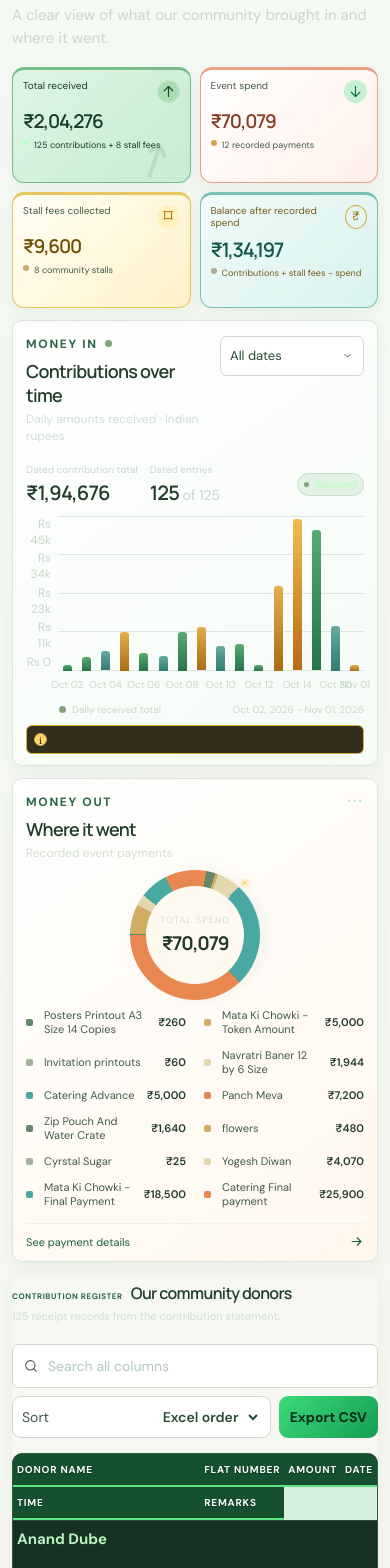
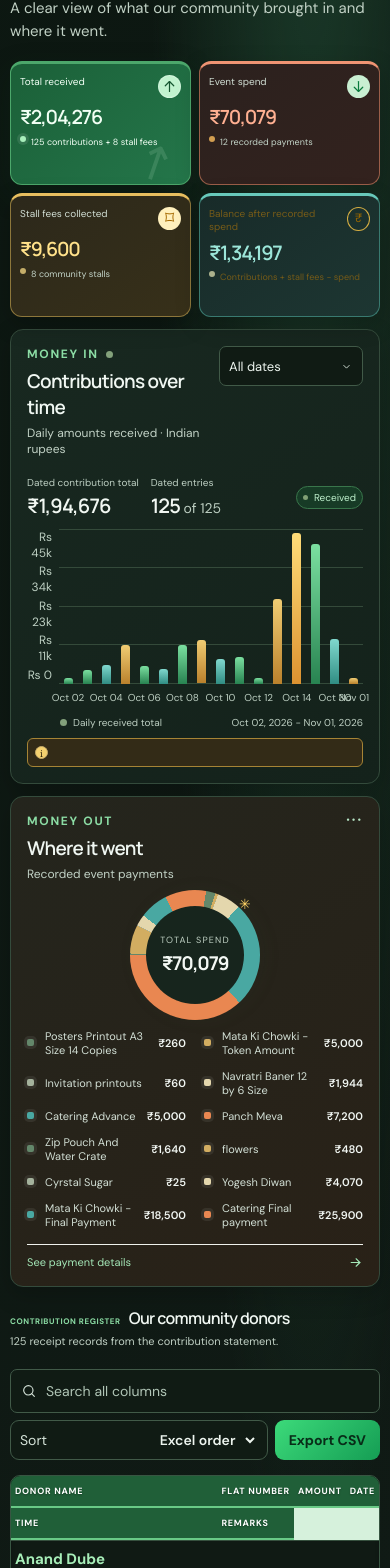
Before and after one commit to abhisheksawant52/Godrejnest, a React (Vite) app: page / in a window 390 px wide. Shown: the part 280-1848 px from the top of the page. Built offline with nearby package versions, Linux system fonts and the light colour scheme; a web font is replaced by a local one.

Commit message:
Updating Data

```diff
--- a/src/styles.css
+++ b/src/styles.css
@@ -628,3 +628,109 @@ button:focus-visible,a:focus-visible,input:focus-visible,select:focus-visible{ou
  .donor-table th:nth-child(1),.donor-table th:nth-child(3),.donor-table th:nth-child(4),.donor-table th:nth-child(5),.activity-panel th:nth-child(1),.activity-panel th:nth-child(2),.activity-panel th:nth-child(4){text-align:left}
 }
 @media(max-width:390px){.donor-table th,.activity-panel th{font-size:10px}}
+
+/* Unified dark theme and responsive contrast pass. */
+:root{
+ color-scheme:dark;
+ --green:#68d391;--green-dark:#43b875;--ink:#edf5ef;--muted:#b5c9ba;--line:#334b3c;
+ color:var(--ink);background:#0b1510;
+}
+html{scroll-behavior:smooth;scroll-padding-top:110px}
+body{background:radial-gradient(ellipse at 80% -10%,#1d402d 0%,transparent 38%),linear-gradient(145deg,#0c1711 0%,#101a15 52%,#171811 100%);color:#edf5ef}
+.main-content{color:#edf5ef}
+.sidebar{background:linear-gradient(180deg,#14231a,#0e1913);border-color:#2b4434;box-shadow:8px 0 28px #0004}
+.sidebar-label,.sidebar-foot,.report-year,.art-caption{color:#b7cabb}
+.brand-mark{stroke:#6edb94}.brand-name,.sidebar>.brand .brand-name{color:#ddf3e4}.brand-name b,.sidebar>.brand .brand-name b{color:#ffd166}
+.side-nav a{color:#cad9ce}.side-nav a:hover{background:#213b2c;color:#fff;transform:translateX(3px)}
+.side-nav a.active{background:#1d5634;color:#eaffef;box-shadow:inset 3px 0 #72e29a}
+.navratri-art{background:linear-gradient(135deg,#1d3928,#35291c);color:#f3d787}
+.navratri-art>b,.navratri-art b i{color:#f0e9c9}.navratri-art:after{border-color:#64705a;box-shadow:0 0 0 9px #26372a,0 0 0 10px #64705a,0 0 0 18px #26372a,0 0 0 19px #64705a}
+.topbar{border-color:#334b3c}.breadcrumb,.year-select{color:#bdcfc1}.breadcrumb b{color:#f0f7f2}.breadcrumb span,.divider{color:#708575;background-color:#334b3c}
+.privacy-chip{background:#193c28;border-color:#346c48;color:#c6f4d2}.privacy-chip span{background:#79dfa0}
+.round-avatar{background:#244b33;color:#d4f5dd}
+.page-heading h1{color:#f3f8f4}.page-heading h1 em{color:#84dfa1}.page-heading p,.heading-aside{color:#c0d1c4}.heading-aside b{color:#fff0bd}
+.kicker,.panel-kicker{color:#8cdda5}.kicker-mark,.heading-aside-icon,.balance-flower,.art-star{color:#ffd166}
+.stat-card,.panel{color:#edf5ef;background:#17251d;border-color:#344b3c;box-shadow:0 8px 24px #0003}
+.stat-card{border-top-color:#68c987}.stat-card:nth-child(2){background:linear-gradient(145deg,#2b211e,#33221e);border-color:#9b5e49;border-top-color:#ef9473}
+.stat-card:nth-child(3){background:linear-gradient(145deg,#2c281b,#373019);border-color:#8d773b;border-top-color:#e7be5f}
+.stat-card:nth-child(4){background:linear-gradient(145deg,#182b29,#1d3632);border-color:#397a70;border-top-color:#68c9bb}
+.stat-primary{background:linear-gradient(135deg,#1b6038,#24764a);border-color:#4ca76b;box-shadow:0 10px 28px #0b2b1940}
+.stat-primary .stat-head,.stat-primary .stat-value,.stat-primary .stat-foot{color:#f1fff4}
+.stat-primary .stat-icon{background:#c1f3cf;color:#14552f}.stat-primary .stat-dot{background:#a8efbc}
+.stat-head,.stat-foot{color:#c4d5c8}.stat-value{color:#f2fbf4}.stat-card:nth-child(2) .stat-value{color:#ffb092}.stat-card:nth-child(3) .stat-value{color:#ffe18a}.stat-card:nth-child(4) .stat-value{color:#9ce6d9}
+.stat-watermark{color:#d7ffe022}
+.trend-panel{background:linear-gradient(145deg,#182820,#14221b)}
+.breakdown-panel{background:linear-gradient(145deg,#24251d,#292117)}
+.donors-panel{background:linear-gradient(145deg,#172720,#14221d)}
+.activity-panel{background:linear-gradient(145deg,#20251f,#261e1a)}
+.stalls-panel{background:linear-gradient(145deg,#29271b,#302818)}
+.balance-panel{background:linear-gradient(135deg,#173928,#1d4934);border-color:#356748}
+.balance-panel h2,.panel-head h2{color:#f0f7f2}.balance-panel h2 em{color:#ffda83}.balance-panel>p{color:#cad9ce}
+.panel-head p,.chart-label,.chart-summary strong small,.chart-legend,.y-axis,.x-label,.bar-value{color:#bdcfc2}
+.chart-summary strong{color:#f1f7f2}.summary-divider{background:#3a5142}
+.select-pill,.table-search,.sort-select{background:#101b14;border-color:#415a48;color:#d5e3d9}
+.select-pill select,.sort-select select,.table-search input{background:transparent;color:#edf5ef}
+.select-pill option,.sort-select option{background:#17251d;color:#edf5ef}
+.table-search input::placeholder{color:#b0c5b6;opacity:1}
+.chart-badge{background:#173b26;border-color:#39764b;color:#bff1cd}
+.grid-lines i{background:#344a3a}.bar{background:linear-gradient(180deg,#7bdfa0,#288351)}
+.bar-column:nth-child(3n) .bar{background:linear-gradient(180deg,#80d8ce,#308d83)}
+.bar-column:nth-child(4n) .bar{background:linear-gradient(180deg,#f0cc73,#ba812c)}
+.bar-column:hover .bar,.bar-column.peak .bar{background:linear-gradient(180deg,#ffdc78,#dc9230)}
+.donut-inner{background:#17251d}.donut-inner span{color:#c0d1c4}.donut-inner b{color:#f3f8f4}
+.spend-legend>div{color:#d2dfd5}.spend-legend b{color:#f2f7f3}
+.panel-link,.back-link{color:#a4e7b7}.panel-link:hover,.back-link:hover{color:#e0ffe8}
+.data-note{background:#332b17;border-color:#a68435;color:#fff0bd}.note-mark{background:#f4d16f;color:#32270e}
+.donor-table-scroll,.table-scroll{background:#101a14;border-color:#385542}
+.donor-table th,.activity-panel th{background:#205f38;color:#f5fff7;border-color:#3c8052}
+.donor-table td,.activity-panel td{background:#15231a;color:#e7f1e9;border-color:#304737}
+.donor-table tbody tr:nth-child(even) td{background:#1b2c20}
+.donor-table tbody tr:hover td,.activity-panel tbody tr:hover td{background:#284632;color:#fff}
+.donor-name-cell,.donor-amount{color:#a7edb8!important}.amount-out{color:#ffab8b!important}
+.empty-row{color:#d3e1d6!important}.donor-foot,.table-foot{color:#bacbbf;border-color:#344b3c}
+.date-text,.detail-text{color:#c8d7cc}.expense-avatar{color:#fff}
+.stall-total-row strong{color:#ffe28b}.stall-total-row span,.stall-foot,.stall-mini-bars span{color:#c8d7cc}.stall-foot b{color:#a8edb8}
+.stall-badge{background:#443719;color:#ffe28b}.balance-art{color:#477254}
+.footer{border-color:#334b3c}.footer>span:nth-child(2),.footer-right{color:#b9cbbd}.footer .brand-name{color:#dff1e4}.footer .brand-name b{color:#ffd166}
+.live-dot{background:#76d996;box-shadow:0 0 0 3px #254a31}
+.scroll-top{background:linear-gradient(135deg,#258b53,#286c83);color:#fff;box-shadow:0 8px 24px #0005}
+button:focus-visible,a:focus-visible,input:focus-visible,select:focus-visible{outline:3px solid #85d9f2;outline-offset:3px}
+::selection{background:#367b50;color:#fff}
+button,a,select,input{touch-action:manipulation}
+@media(max-width:760px){
+ html{scroll-padding-top:100px}
+ .main-content{width:100%;margin:0;padding:0 14px 24px}
+ .topbar{min-height:58px;height:auto;gap:8px;padding:8px 0}
+ .breadcrumb{font-size:12px;white-space:nowrap}.topbar-right{gap:8px}.privacy-chip{padding:6px 8px;font-size:10px}.divider{display:none}.year-select{font-size:12px;white-space:nowrap}
+ .mobile-nav{top:0;margin:8px 0 12px;background:#111d16f2;border-color:#3c5a45;box-shadow:0 6px 18px #0004;backdrop-filter:blur(8px)}
+ .mobile-nav a{min-height:44px;color:#e5f0e8;border-color:#334b3b;font-size:11px}.mobile-nav a svg{color:#96e5ac}
+ .mobile-nav a.active{background:linear-gradient(110deg,#1c7040,#286c63);border-color:#69c889;color:#fff}
+ .page-heading{padding:24px 0 18px}.page-heading h1{font-size:clamp(36px,9vw,50px)}.page-heading p{color:#c1d1c5}
+ .stats-grid{gap:9px}.stat-card{min-height:120px;padding:12px 10px;border-radius:12px}.stat-head{font-size:11px;color:#d0ddd3}.stat-value{font-size:clamp(19px,5vw,26px)}.stat-foot{font-size:10px;white-space:normal;color:#c2d3c7}
+ .content-grid{grid-template-columns:minmax(0,1fr);gap:12px}.panel{border-radius:13px}.trend-panel,.breakdown-panel,.stalls-panel,.balance-panel{padding:16px}
+ .panel-head h2{font-size:19px}.panel-head p{color:#c2d2c6}
+ .donors-panel,.activity-panel{background:transparent;border:0;box-shadow:none;padding:8px 0}
+ .donors-panel .panel-head h2,.activity-panel .panel-head h2{color:#f0f7f2}
+ .donors-panel .panel-head p,.activity-panel .panel-head p{color:#c0d0c4}
+ .donor-tools{gap:7px}.donor-search{flex:1 1 100%;min-width:0}.sort-select{min-height:40px}.export-button{min-height:40px;padding:0 14px}
+ .donor-table-scroll{max-height:60vh;background:#101a14;border:1px solid #385542;border-radius:10px}
+ .donor-table th,.activity-panel th{background:#205f38!important;color:#fff!important;border-bottom:2px solid #69c986!important}
+ .donor-table td,.activity-panel td{color:#e7f1e9}.donor-table td:nth-child(1){color:#a7edb8!important}
+ .donor-foot,.table-foot{color:#bdcec1}
+ .footer{gap:10px;flex-wrap:wrap}.footer-right{font-size:10px}
+}
+@media(max-width:390px){
+ .main-content{padding-left:10px;padding-right:10px}.topbar-right .privacy-chip{display:none}
+ .page-heading h1{font-size:36px}.stat-card{min-height:112px;padding:10px 8px}.stat-head{font-size:10px}.stat-foot{font-size:9px}
+ .donor-table th,.activity-panel th{font-size:9px}.donor-table td,.activity-panel td{font-size:10px}
+}
+@media(max-width:520px){
+ .stats-grid{grid-template-columns:repeat(2,minmax(0,1fr));gap:8px}
+ .stat-card{min-height:124px;padding:11px 9px}
+ .stat-head{font-size:10px;line-height:1.3}
+ .stat-value{font-size:clamp(18px,5vw,22px)}
+ .stat-foot{font-size:9px;line-height:1.35;white-space:normal}
+ .bottom-grid{grid-template-columns:minmax(0,1fr);gap:12px}
+}
+@media(hover:hover){.panel{transition:transform .2s ease,border-color .2s ease,box-shadow .2s ease}.panel:hover{transform:translateY(-2px);border-color:#52765d;box-shadow:0 14px 32px #0004}.export-button,.panel-link,.back-link,.scroll-top{transition:transform .18s ease,background-color .18s ease,color .18s ease}}
+@media(prefers-reduced-motion:reduce){html{scroll-behavior:auto}.panel,.stat-card,.side-nav a,.bar-column .bar,.export-button,.panel-link,.back-link,.scroll-top{transition:none!important;animation:none!important}.heading-aside-icon,.art-star{animation:none!important}}
```
